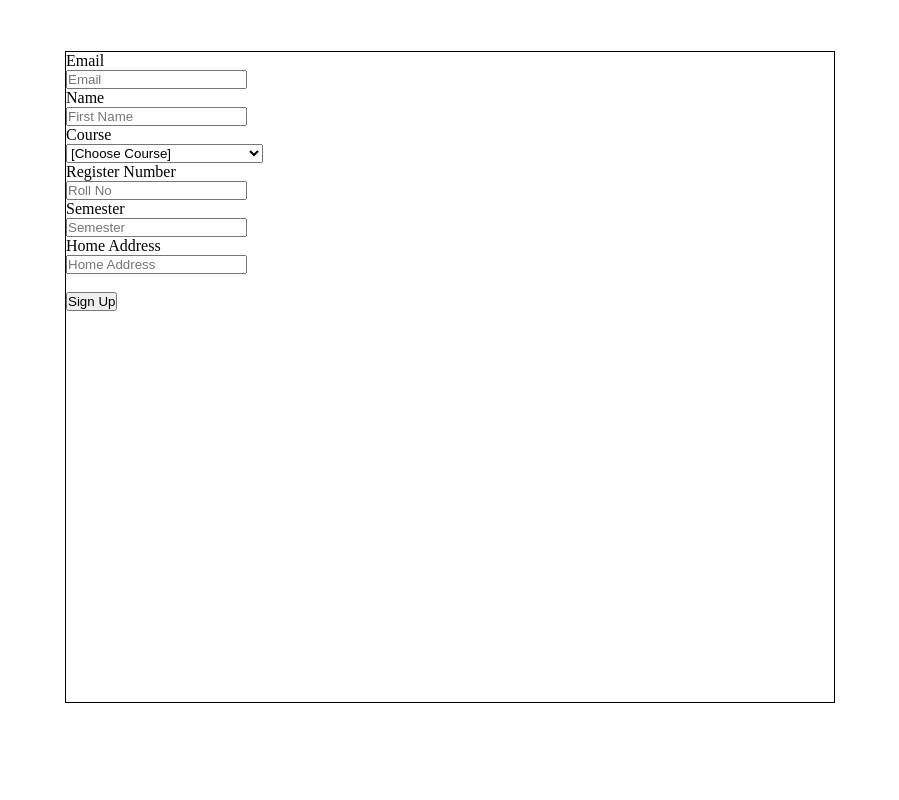
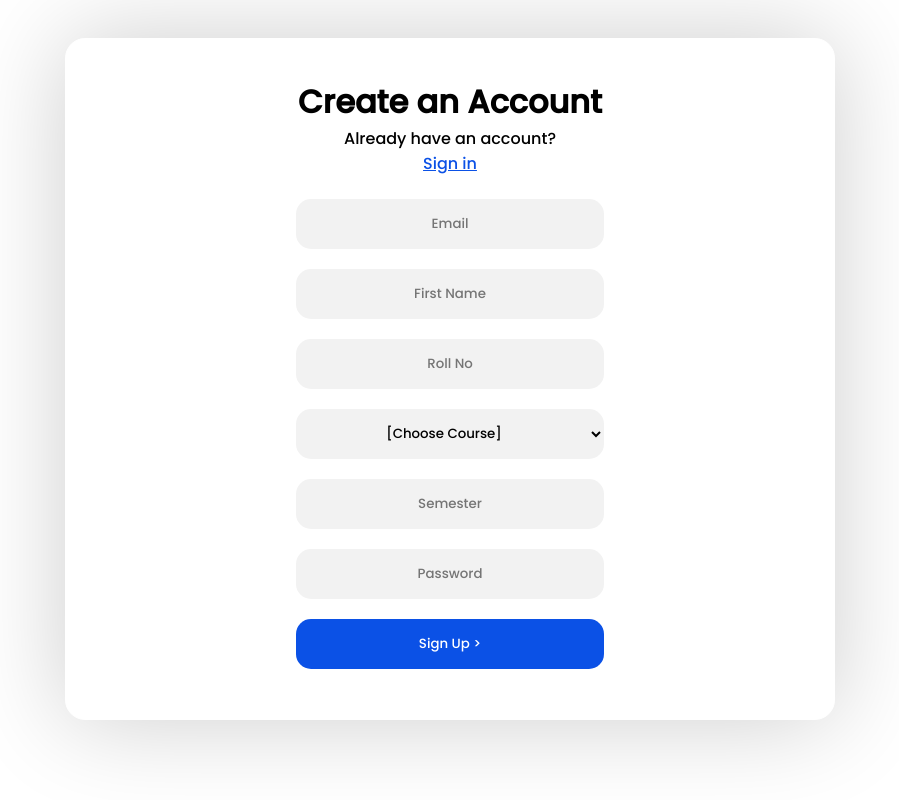
Before and after one commit to vishnu1001/bus-transport-management-web-app, a PHP site: page /signup.html in a window 1280 px wide. Shown: the whole page, without its empty margins (190-1089 px from the left). Run offline with PHP 8.4, Linux system fonts and the light colour scheme; some libraries are stand-ins or nearby versions.

Commit message:
signup.html, signup.css, login.html, login.css, index.css files edited

```diff
--- a/css/signup.css
+++ b/css/signup.css
@@ -2,13 +2,70 @@
 {
     margin: 0;
     padding: 0;
+    font-family: 'Poppins', sans-serif;
+}
+
+h1
+{
+    margin-top: 5%;
+}
+
+.sign-in
+{
+    color: #0B51E6;
 }
 
 .container
 {
-    border: 1px solid black;
+    border: 1px solid white;
+    border-radius: 20px;
+    background-color:white;
     width: 60%;
-    height: 650px;
+    height: 680px;
     margin: auto;
-    margin-top: 4%;
+    margin-top: 3%;
+    position: relative;
+    box-shadow: 0px 0px 100px rgba(0,0,0,0.20);
 }
+
+.form
+{
+    margin-top: 3%;
+}
+
+p
+{
+    left: 0px;
+}
+
+.input-field, .drop-down
+{
+    margin-bottom: 20px;
+    /*border: 2.2px solid black; */
+    border-style: none;
+    background-color: #F2F2F2;
+    width: 40%;
+    height: 50px;
+    border-radius: 15px;
+    text-align: center;
+}
+
+.submit-btn
+{
+
+    text-align: center;
+    width: 40%;
+    height: 50px;
+    border-radius: 15px;
+    background-color: #0B51E6;
+    color: white;
+    border-style: none;
+}
+
+.submit-btn:hover
+{
+    border: 3px solid black;
+    background-color: white;
+    color: black;
+    transition: 0.2s;
+}
--- a/index.html
+++ b/index.html
@@ -36,6 +36,7 @@
         </div>
 
         <div class="map">
+            <img class="map-img" src="images/map.png" alt="map">
 
             <div class="floating">
                 <div class="location">
@@ -83,6 +84,8 @@
 
             </div>
 
+
+
         </div>
 
     </div>
--- a/login.html
+++ b/login.html
@@ -14,7 +14,6 @@
     <title>Login | Bus Management</title>
 </head>
 <body>
-
     <div class="content">
         <img class="wallpaper-panel" src="images/wallpaper0.jpg" alt="">
 
@@ -22,9 +21,9 @@
             <h1>Login</h1>
             <form class="form" action="login.php" method="post">
                 <p>Email</p>
-                <input class="input-field" type="text" name="mail"> <br>
+                <input class="input-field" type="text" placeholder="Email" name="mail"> <br>
                 <p>Password</p>
-                <input class="input-field" type="password" name="pass"> <br> <br> <br>
+                <input class="input-field" type="password" placeholder="Password" name="pass"> <br> <br> <br>
                 <input class="submit-btn" type="submit"> <br> <br>
 
                 <button class="google-signin" >
--- a/signup.html
+++ b/signup.html
@@ -15,11 +15,18 @@
 </head>
 <body>
     <div class="container">
+
+        <center><h1>Create an Account</h1></center>
+        <center><p>Already have an account?</p> <a class="sign-in" href="login.html">Sign in</a> </center>
+        <center>
         <form class="form" action="" method="post">
-
-            <p>Email</p><input type="text" placeholder="Email" name="mail">
-            <p>Name</p><input type="text" placeholder="First Name" name="name">
-            <p>Course</p>
+            <!--<p>Email</p>-->
+            <input class="input-field" type="text" placeholder="Email" name="mail"> <br>
+            <!--<p>Name</p>-->
+            <input class="input-field" type="text" placeholder="First Name" name="name"> <br>
+            <!--<p>Register Number</p>-->
+            <input class="input-field" type="text" placeholder="Roll No" name="reg"> <br>
+            <!--<p>Course</p>-->
             <select class="drop-down" name="course" id="1">
                 <option value="0" selected> [Choose Course] </option>
                 <option value="1">B.Com</option>
@@ -41,13 +48,15 @@
                 <option value="17">Integrated BCA-MCA</option>
                 <option value="18">Integrated B.Sc-M.Sc [VC]</option>
                 <option value="19">Integrated B.Sc-M.Sc [Chem]</option>
-            </select>
-            <p>Register Number</p><input type="text" placeholder="Roll No" name="reg">
-            <p>Semester</p><input type="text" placeholder="Semester" name="sem">
-            <p>Home Address</p><input type="text" placeholder="Home Address" name="addr"> <br> <br>
-            <input class="submit-btn" type="submit" value="Sign Up">
+            </select> <br>
+            <!--<p>Semester</p>-->
+            <input class="input-field" type="text" placeholder="Semester" name="sem"> <br>
+            <!--<p>Password</p>-->
+            <input class="input-field" type="password" placeholder="Password"> <br>
+            <input class="submit-btn" type="submit" value="Sign Up >">
+        </form>
+        </center>
 
-        </form>
     </div>
 
 </body>
```
Also changed, not shown: css/index.css (+14 -5 lines), css/login.css (+5 -6 lines), images/map.png (added).
